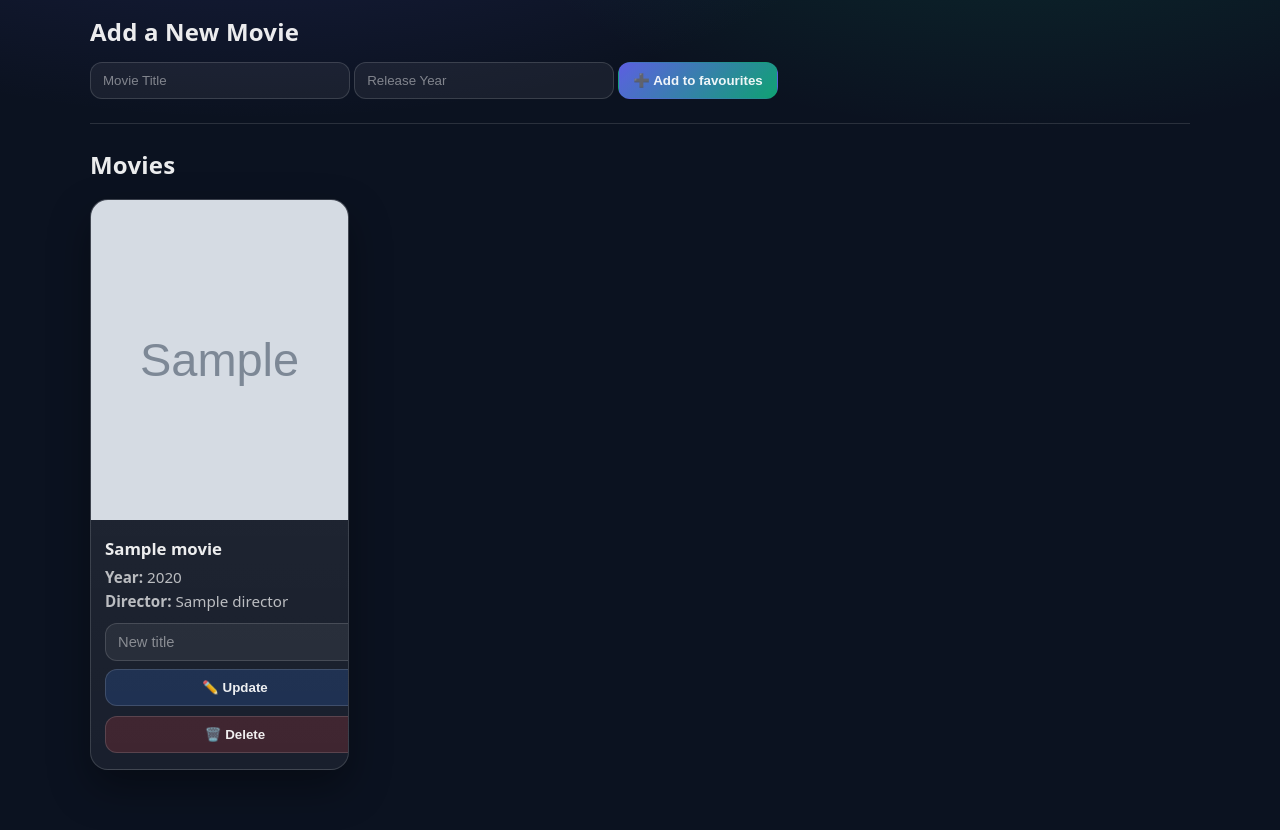
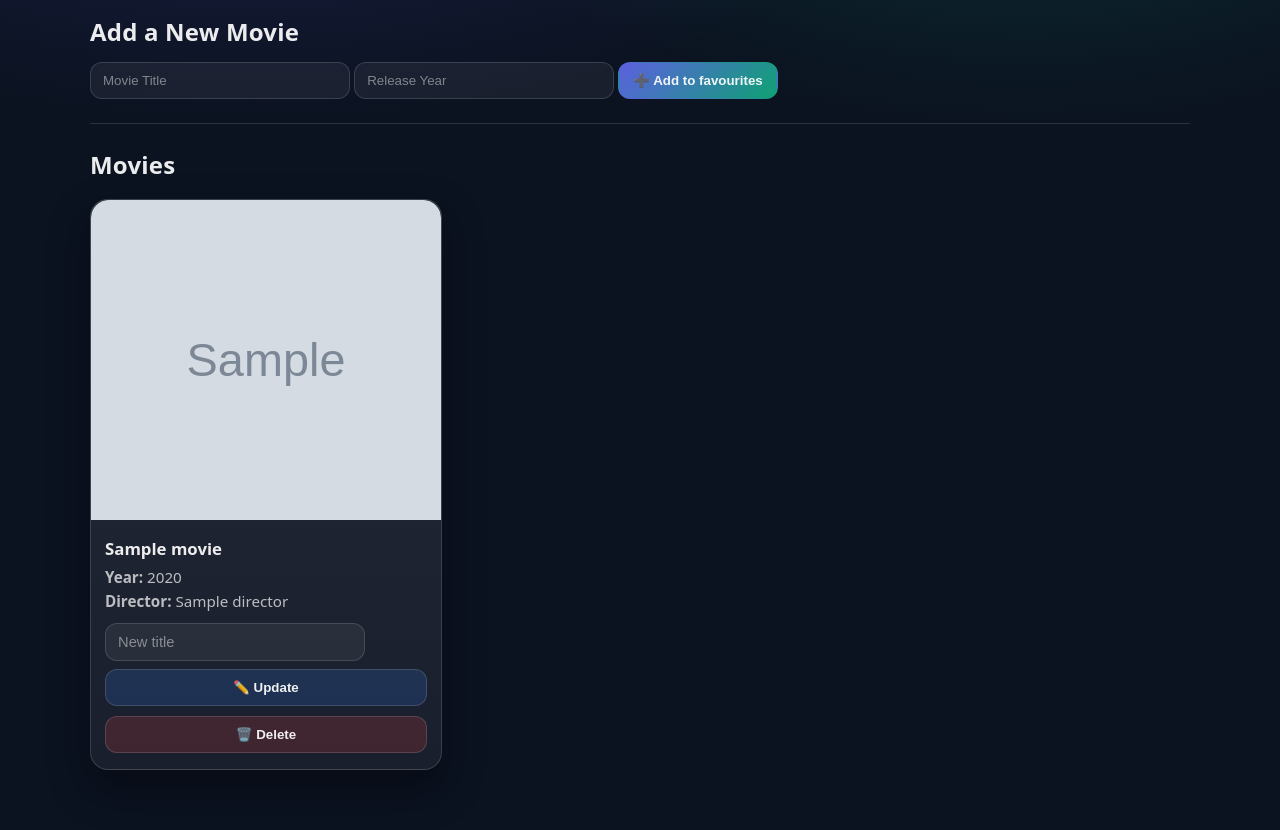
Before and after one commit to alndbn/Movi-Web-App, a Flask app: template templates/movies.html in a window 1280 px wide. Shown: the part 143-973 px from the top of the page. Run offline with Flask 3, Linux system fonts and the light colour scheme; the template is opened without the code that fills it: most values are stand-ins (such as "Sample title", 1, 10 or a date in 2020); grey boxes marked "Sample" are stand-in pictures.

Commit message:
Adjust movie grid layout and card width for better alignment

```diff
--- a/static/style.css
+++ b/static/style.css
@@ -162,7 +162,7 @@ form{
   margin-bottom: 12px;
 }
 
-/* optional: wenn du cv-movie-card drin hast */
+
 .cv-movie-card{
   position: relative;
   overflow: hidden;
@@ -195,19 +195,27 @@ form{
 /* ========= Movies (Cards) ========= */
 .movie-grid{
   display: grid;
-  grid-template-columns: repeat(auto-fill, minmax(220px, 1fr));
+  grid-template-columns: repeat(auto-fill, minmax(300px, 1fr));
   gap: 22px;
   margin-top: 18px;
+  align-items: start;
 }
 
+
+
 .movie-card{
+  display: flex;
+  flex-direction: column;
   border-radius: var(--cv-radius);
   overflow: hidden;
+  padding: 0;
+  width: 100%;
   border: 1px solid var(--cv-border);
   background: linear-gradient(180deg, rgba(255,255,255,0.10), rgba(255,255,255,0.06));
   box-shadow: var(--cv-shadow);
   transition: transform .18s ease, border-color .18s ease, background .18s ease;
 }
+
 
 .movie-card:hover{
   transform: translateY(-6px);
@@ -215,13 +223,16 @@ form{
   background: linear-gradient(180deg, rgba(255,255,255,0.13), rgba(255,255,255,0.07));
 }
 
+
 .movie-poster{
   width: 100%;
   height: 320px;
   object-fit: cover;
   display: block;
   background: rgba(255,255,255,0.06);
+  border-radius: 18px 18px 0 0;
 }
+
 
 .movie-body{
   padding: 14px 14px 16px;
```
Also changed, not shown: data/movies.db.
